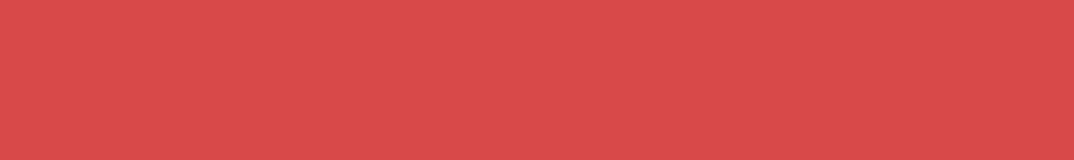
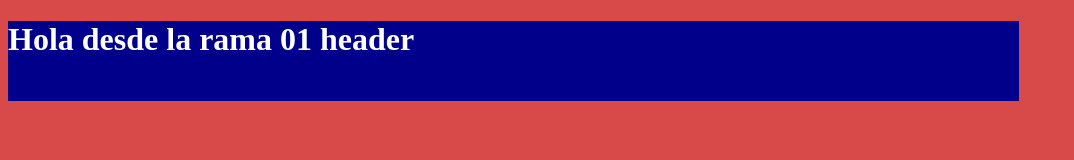
Before and after one commit to edbarrientos10/ramas_sesion, a plain HTML site: page index.html in a window 1280 px wide. Shown: the whole page, without its empty margins (0-1074 px from the left). Drawn offline with Linux system fonts and the light colour scheme.

Commit message:
Added header

```diff
--- a/index.html
+++ b/index.html
@@ -7,6 +7,9 @@
     <link rel="stylesheet" href="styles.css">
 </head>
 <body>
+    <header>
+        <h1>Hola desde la rama 01 header</h1>
+    </header>
 
 </body>
 </html>
--- a/styles.css
+++ b/styles.css
@@ -1,3 +1,10 @@
 body {
     background-color: rgb(216, 73, 73);
 }
+
+header {
+    width: 80%;
+    height: 80px;
+    background-color: darkblue;
+    color: white;
+}
```
